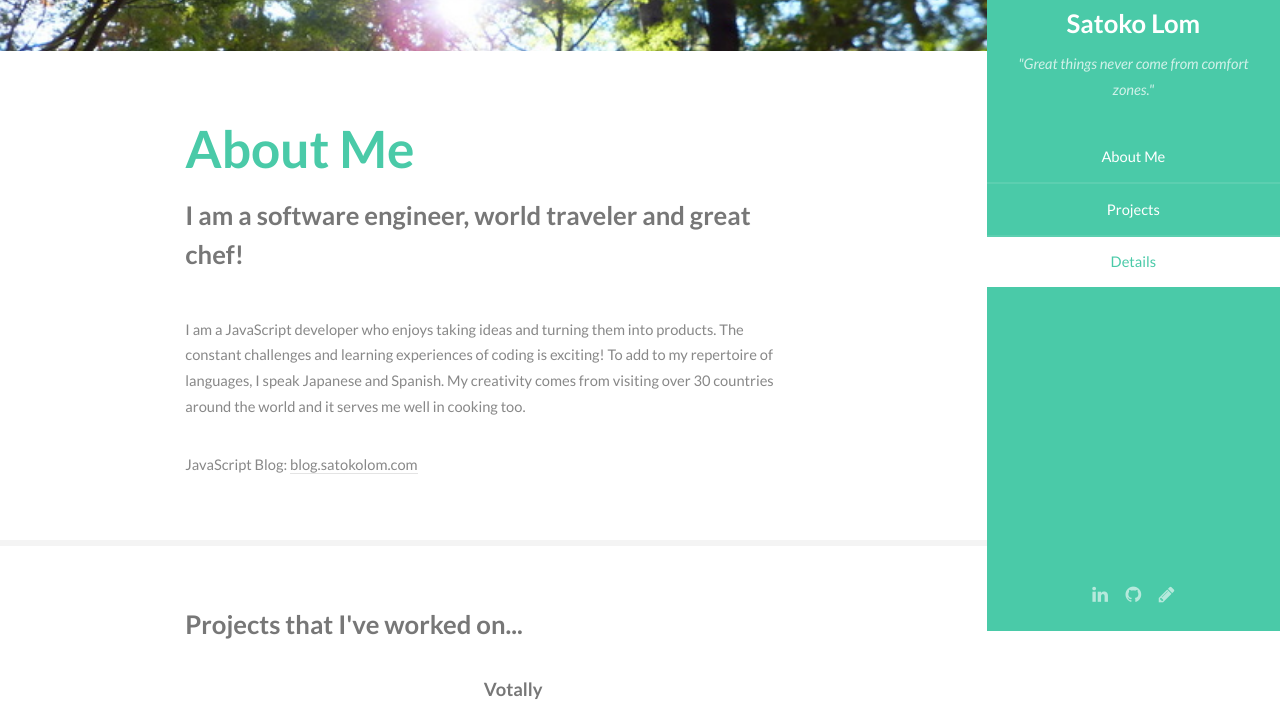
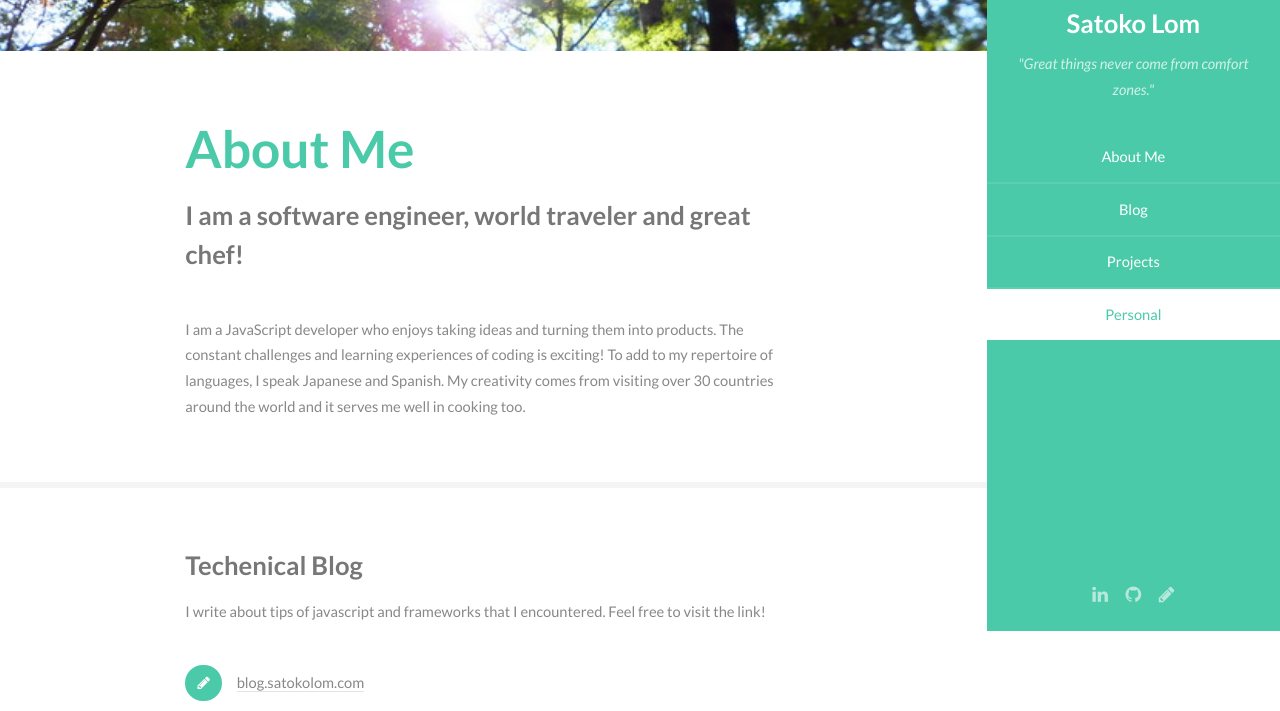
Before and after one commit to Neco-Murphy/Neco-Murphy.github.io, a plain HTML site: page index.html in a window 1280 px wide. Shown: the part 169-880 px from the top of the page. Drawn offline with Linux system fonts and the light colour scheme.

Commit message:
add blog content

```diff
--- a/index.html
+++ b/index.html
@@ -37,8 +37,9 @@
 					<nav id="nav">
 						<ul>
 							<li><a href="#one" class="active">About Me</a></li>
-							<li><a href="#two">Projects</a></li>
-							<li><a href="#three">Details</a></li>
+							<li><a href="#two">Blog</a></li>
+							<li><a href="#three">Projects</a></li>
+							<li><a href="#four">Personal</a></li>
 							<!-- <li><a href="#four">Contact</a></li> -->
 						</ul>
 					</nav>
@@ -62,14 +63,24 @@
 									<p>I am a software engineer, world traveler and great chef!</p>
 								</header>
 								<p>I am a JavaScript developer who enjoys taking ideas and turning them into products. The constant challenges and learning experiences of coding is exciting! To add to my repertoire of languages, I speak Japanese and Spanish. My creativity comes from visiting over 30 countries around the world and it serves me well in cooking too.</p>
-								<p>JavaScript Blog:
-									<a href="http://blog.satokolom.com/"> blog.satokolom.com</a>
-								</p>
 							</div>
 						</section>
 
 					<!-- Two -->
 						<section id="two">
+							<div class="container">
+								<h3>Techenical Blog</h3>
+								<p >I write about tips of javascript and frameworks that I encountered. Feel free to visit the link!
+								</p>
+								<ul class="feature-icons">
+									<li class="fa-pencil"><a href="http://blog.satokolom.com/"> blog.satokolom.com</a></li>
+									<li></li>
+								</ul>
+							</div>
+						</section>
+
+						<!-- Three -->
+						<section id="three">
 							<div class="container">
 								<h3>Projects that I've worked on...<br /> </h3>
 								<p><!-- placeholder --></p>
@@ -110,10 +121,10 @@
 						</section>
 
 
-					<!-- Three -->
-						<section id="three">
+					<!-- Four -->
+						<section id="four">
 							<div class="container">
-								<h3>Details</h3>
+								<h3>Personal</h3>
 								<p>Here are some more "features" of Satoko Lom:</p>
 								<ul class="feature-icons">
 									<li class="fa-code">Coding geek</li>
@@ -126,8 +137,8 @@
 							</div>
 						</section>
 
-					<!-- Four -->
-						<!-- <section id="four">
+					<!-- Five -->
+						<!-- <section id="five">
 							<div class="container">
 								<h3>Contact Me</h3>
 								<p>Integer eu ante ornare amet commetus vestibulum blandit integer in curae ac faucibus integer non. Adipiscing cubilia elementum integer. Integer eu ante ornare amet commetus.</p>
```
